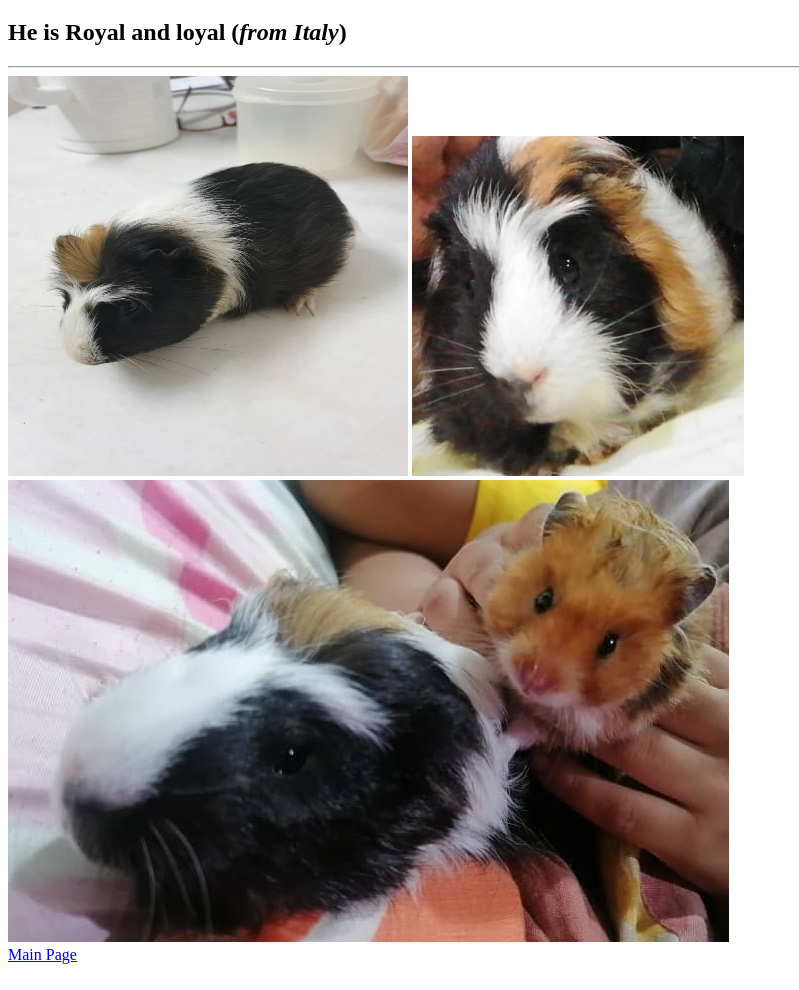
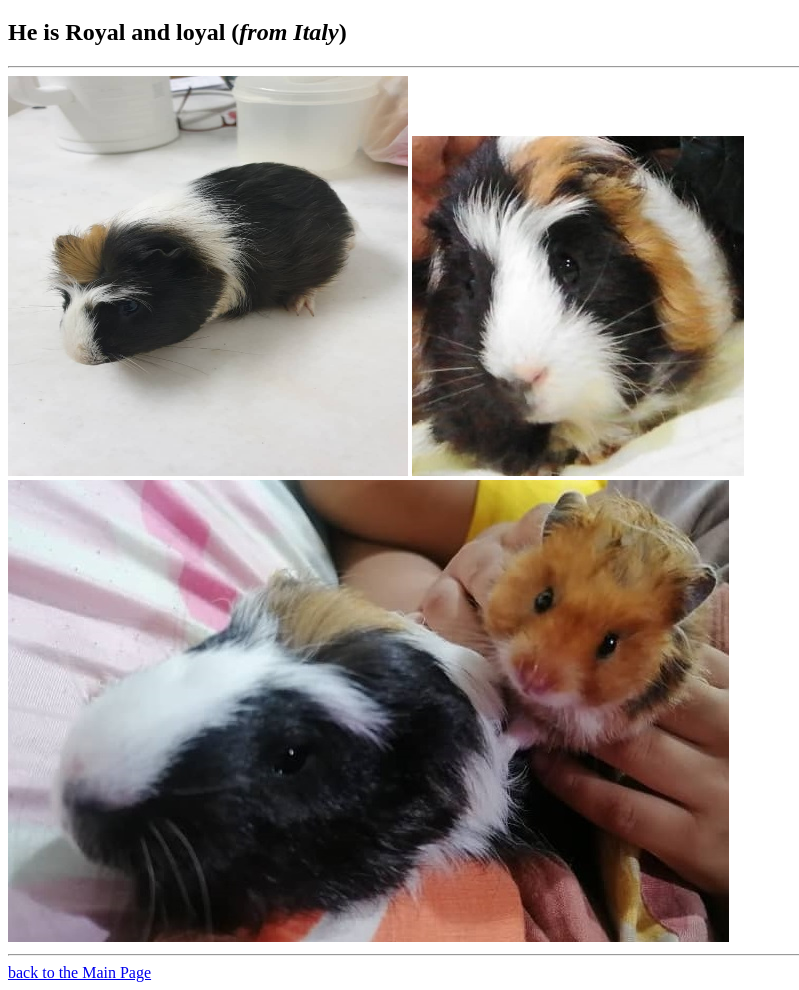
Before and after one commit to sadsiabde/cv, a plain HTML site: page roberto.html in a window 1280 px wide. Shown: the part 61-1051 px from the top of the page, without its empty margins (0-799 px from the left). Drawn offline with Linux system fonts and the light colour scheme.

Commit message:
Update roberto.html

```diff
--- a/roberto.html
+++ b/roberto.html
@@ -12,7 +12,8 @@
     <img src="Image/roberto2.jpeg" alt="Roberto">
     <img src="Image/roberto3.jpeg" alt="Roberto">
   </body>
+  <hr>
   <footer>
-<a href="index.html">Main Page</a>
+<a href="index.html">back to the Main Page</a>
   </footer>
 </html>
```
